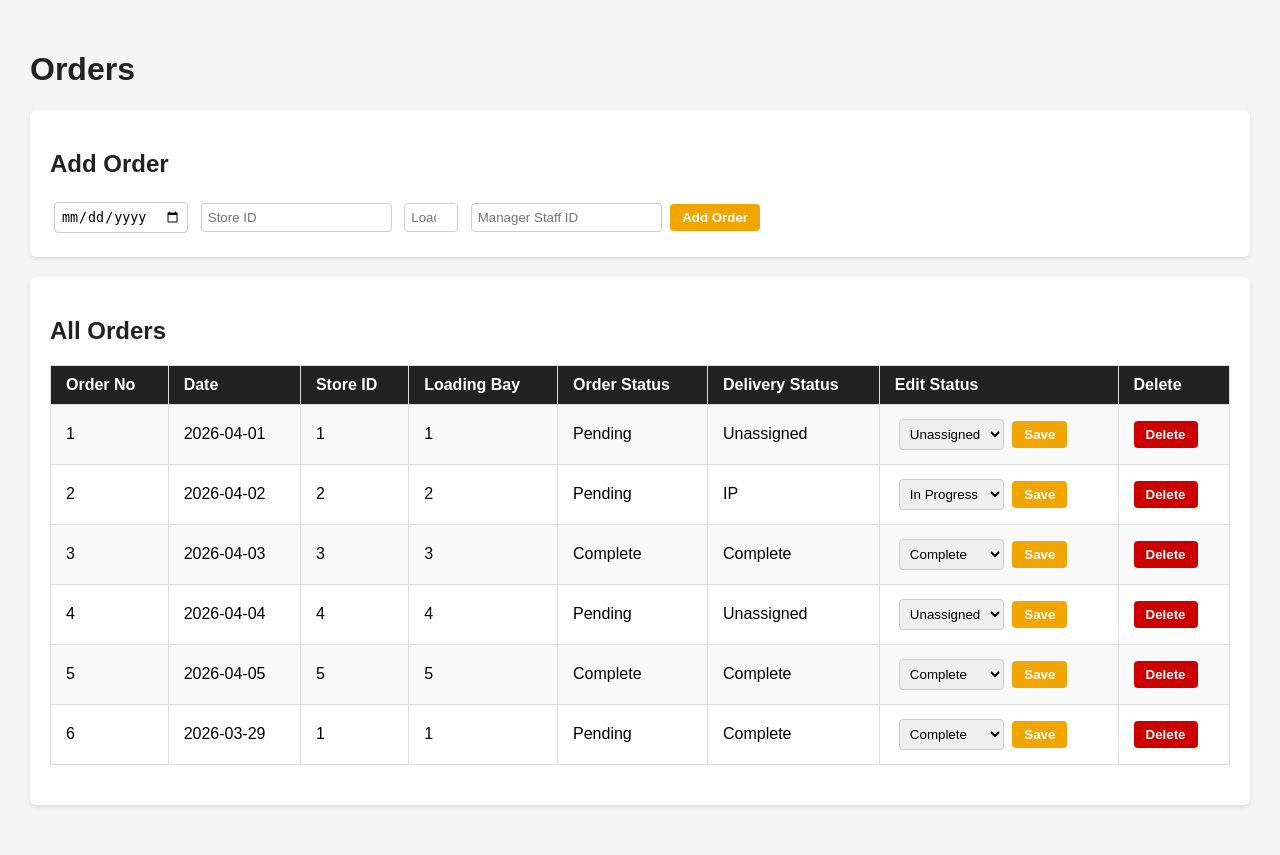
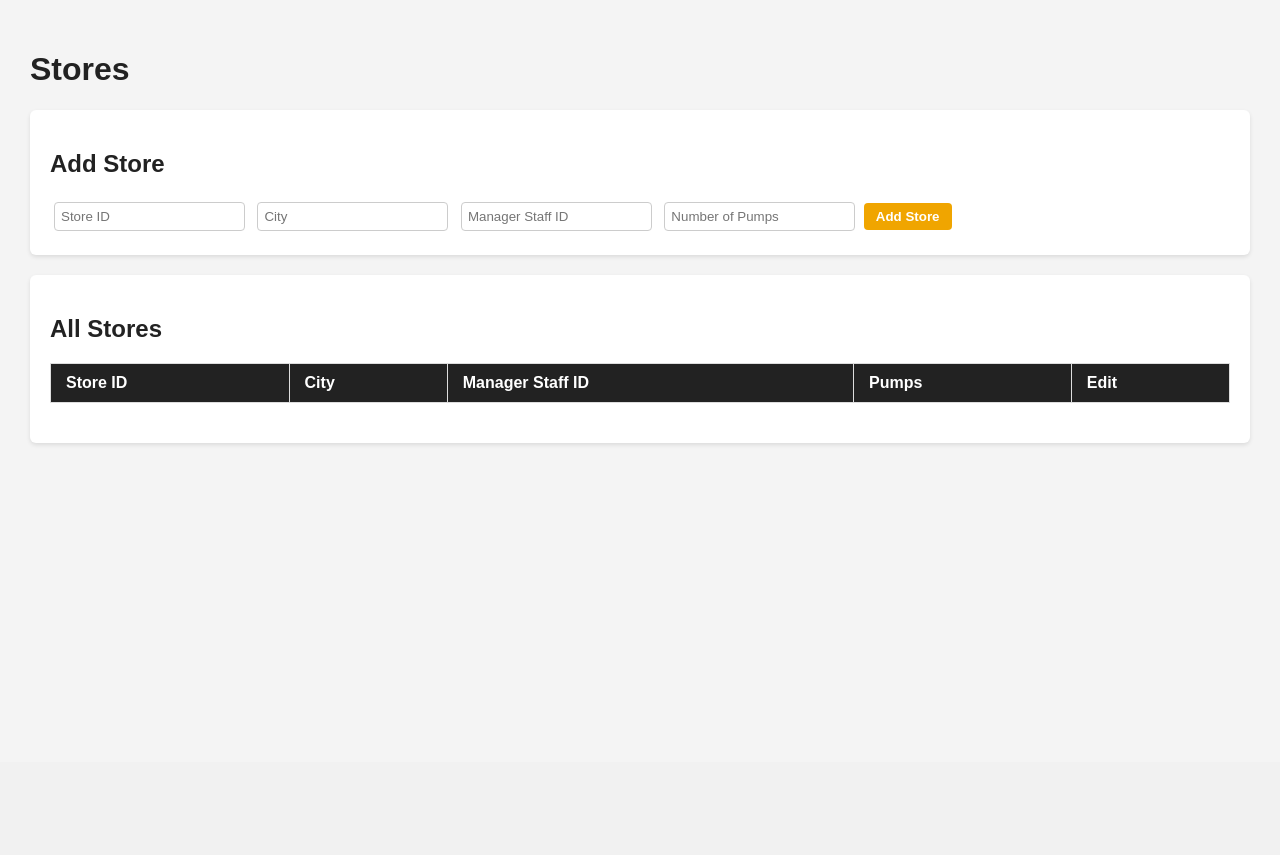
Before and after one commit to ntheuerkauf/databases-project, a Flask app: page /orders in a window 1280 px wide. Shown: the part 38-893 px from the top of the page. After the commit the page ends 482 px from the top, so only its background shows below. Run offline with Flask 3, Linux system fonts and the light colour scheme; data comes from the database, SQL or seed files in the repository; lists and menus that the app fills with data are empty.

Commit message:
Update orders.html
Update for new app

```diff
--- a/GasStationHQ/templates/orders.html
+++ b/GasStationHQ/templates/orders.html
@@ -1,57 +1,45 @@
 {% extends 'base.html' %}
 {% block content %}
-<h1>Orders</h1>
+<h1>Stores</h1>
 
-<!-- Add Order -->
+<!-- Add Store -->
 <div class="section">
-    <h2>Add Order</h2>
-    <form action="/orders/add" method="POST">
-        <input type="date" name="orderDate" required>
+    <h2>Add Store</h2>
+    <form action="/stores/add" method="POST">
         <input type="number" name="storeID" placeholder="Store ID" required>
-        <input type="number" name="loadingBayNo" placeholder="Loading Bay No (1-5)" min="1" max="5" required>
-        <input type="number" name="managerID" placeholder="Manager Staff ID" required>
-        <button type="submit">Add Order</button>
+        <input type="text" name="storeCity" placeholder="City" required>
+        <input type="number" name="staffID" placeholder="Manager Staff ID" required>
+        <input type="number" name="pumpNo" placeholder="Number of Pumps" required>
+        <button type="submit">Add Store</button>
     </form>
 </div>
 
-<!-- Orders Table -->
+<!-- Stores Table -->
 <div class="section">
-    <h2>All Orders</h2>
+    <h2>All Stores</h2>
     <table>
         <tr>
-            <th>Order No</th>
-            <th>Date</th>
             <th>Store ID</th>
-            <th>Loading Bay</th>
-            <th>Order Status</th>
-            <th>Delivery Status</th>
-            <th>Edit Status</th>
-            <th>Delete</th>
+            <th>City</th>
+            <th>Manager Staff ID</th>
+            <th>Pumps</th>
+            <th>Edit</th>
         </tr>
-        {% for order in orders %}
+        {% for store in stores %}
         <tr>
-            <td>{{ order.orderNo }}</td>
-            <td>{{ order.orderDate }}</td>
-            <td>{{ order.storeID }}</td>
-            <td>{{ order.loadingBayNo }}</td>
-            <td>{{ "Complete" if order.orderStatus else "Pending" }}</td>
-            <td>{{ order.deliveryStatus }}</td>
+            <td>{{ store.storeID }}</td>
+            <td>{{ store.storeCity }}</td>
+            <td>{{ store.staffID }}</td>
+            <td>{{ store.pumpNo }}</td>
             <td>
-                <form action="/orders/edit/{{ order.orderNo }}" method="POST" style="display:inline">
-                    <select name="deliveryStatus">
-                        <option value="Unassigned" {% if order.deliveryStatus == 'Unassigned' %}selected{% endif %}>Unassigned</option>
-                        <option value="IP" {% if order.deliveryStatus == 'IP' %}selected{% endif %}>In Progress</option>
-                        <option value="Complete" {% if order.deliveryStatus == 'Complete' %}selected{% endif %}>Complete</option>
-                    </select>
+                <form action="/stores/edit/{{ store.storeID }}" method="POST" style="display:inline">
+                    <input type="text" name="storeCity" value="{{ store.storeCity }}" required>
+                    <input type="number" name="staffID" value="{{ store.staffID }}" required>
+                    <input type="number" name="pumpNo" value="{{ store.pumpNo }}" required>
                     <button type="submit">Save</button>
                 </form>
             </td>
-            <td>
-                <a href="/orders/delete/{{ order.orderNo }}">
-                    <button class="delete-btn">Delete</button>
-                </a>
-            </td>
-        </tr>
+         </tr>
         {% endfor %}
     </table>
 </div>
```
